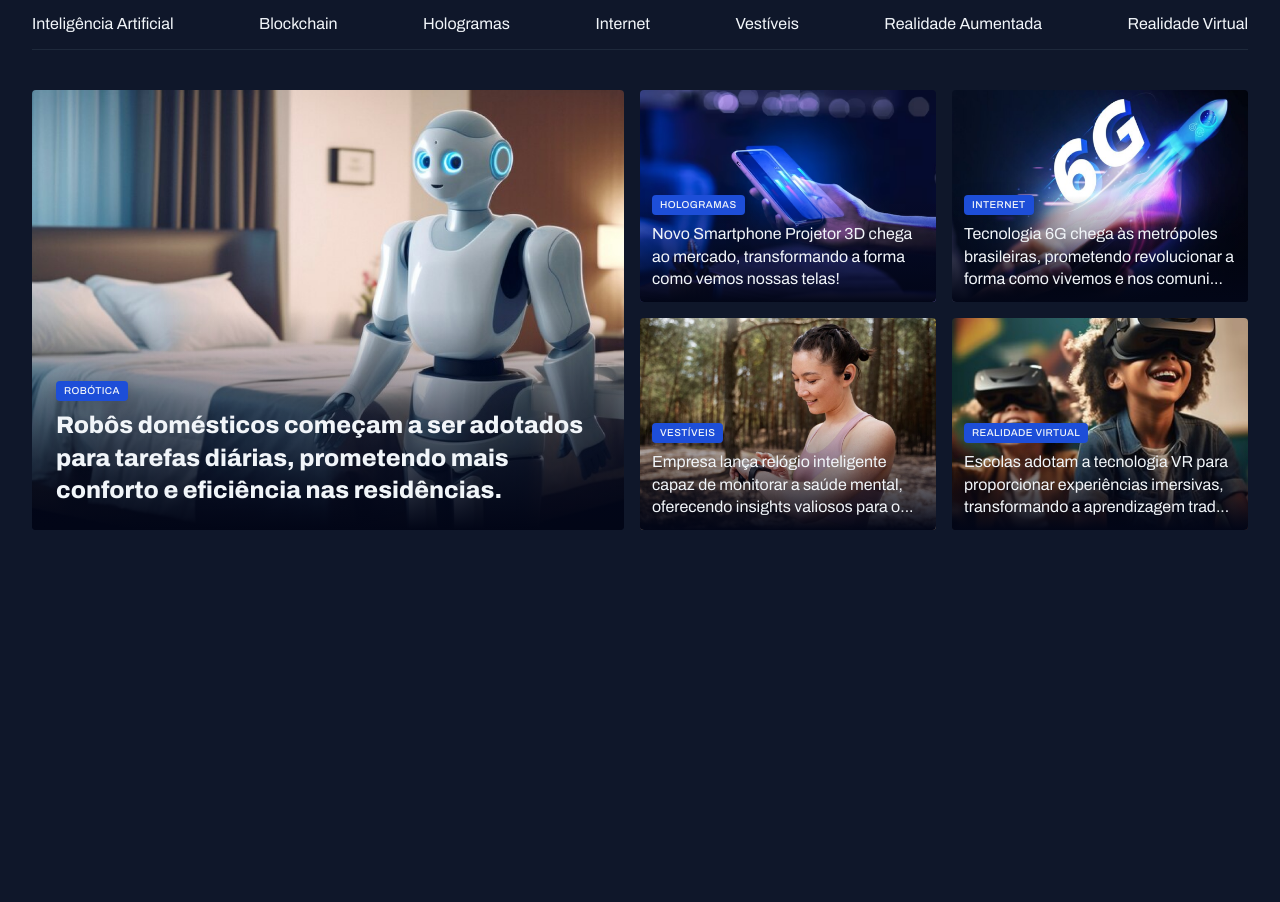
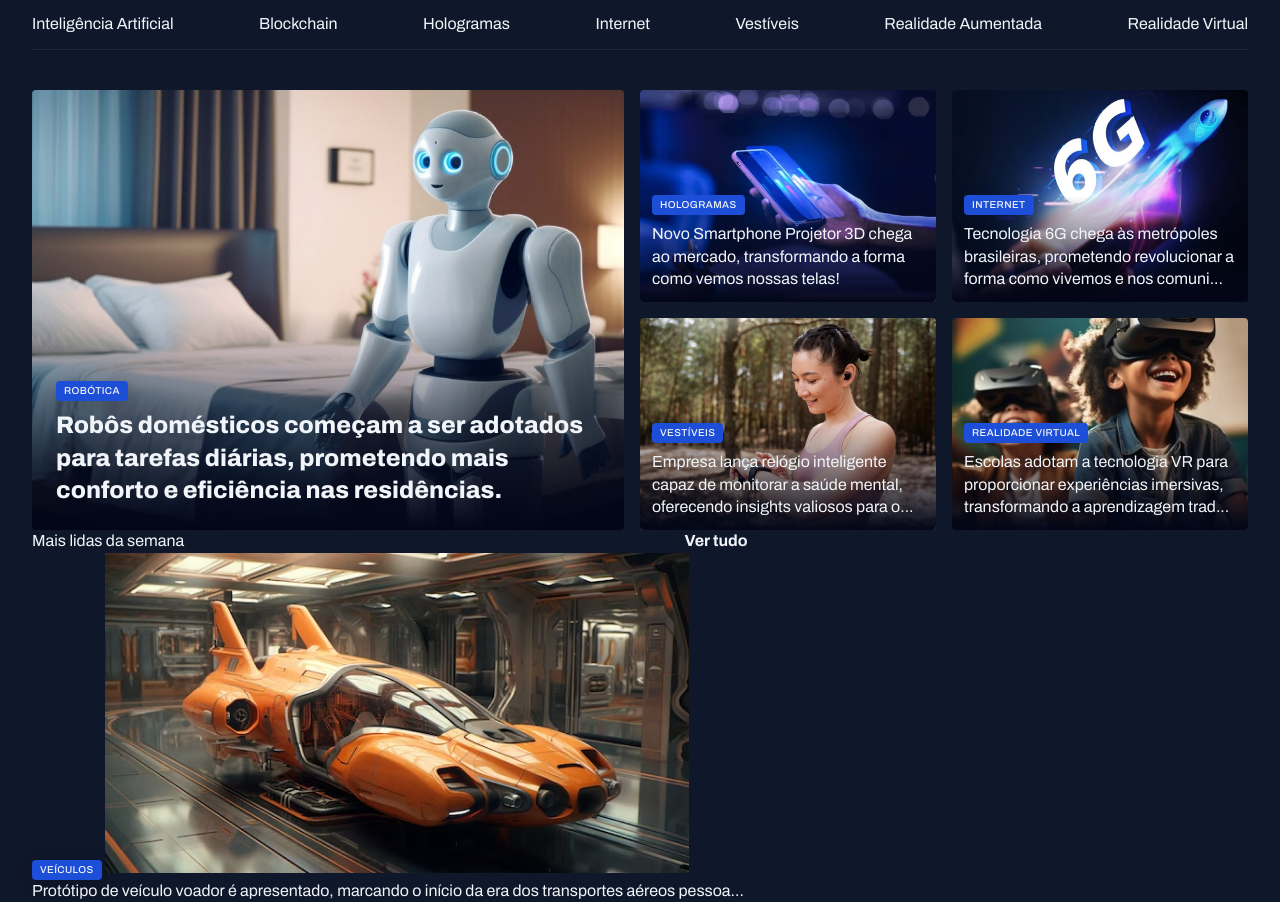
Before and after one commit to salesjnr/portal-de-noticias, a plain HTML site: page index.html in a window 1280 px wide. Shown: the part 74-976 px from the top of the page. Before the commit the page ends 800 px from the top, so only its background shows below. Drawn offline with Linux system fonts and the light colour scheme.

Commit message:
estuturando as noticias mais lidas da semana

```diff
--- a/index.html
+++ b/index.html
@@ -100,6 +100,26 @@
         </figure>
       </div>
     </section>
+
+    <section id="weekly">
+      <header class="grid grid-flow-col">
+        <h3>Mais lidas da semana</h3>
+        <a href="#" class="grid grid-flow-col">
+          <strong>Ver tudo</strong>
+          <span></span>
+        </a>
+      </header>
+
+      <div>
+        <figure>
+          <span class="content-tag">veículos</span>
+          <img src="/assets/images/Image 06.png" alt="">
+          <p>
+            Protótipo de veículo voador é apresentado, marcando o início da era dos transportes aéreos pessoa...
+          </p>
+        </figure>
+      </div>
+    </section>
   </main>
 </body>
 </html>
```
